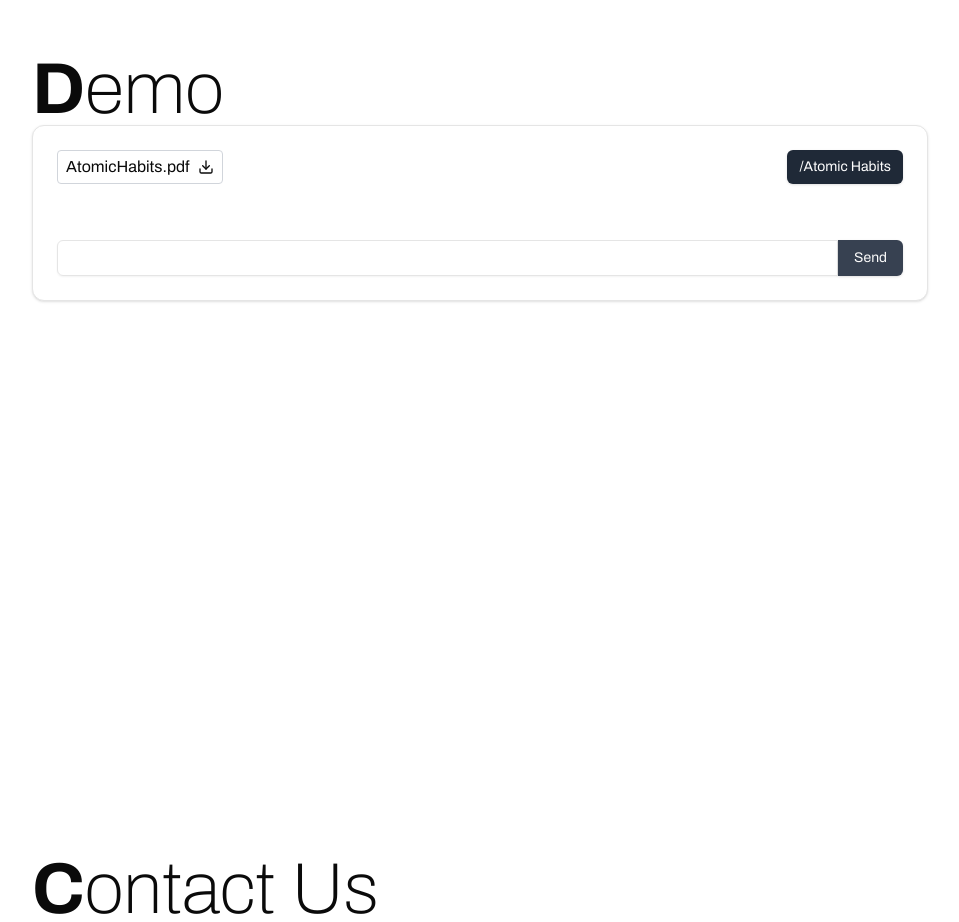
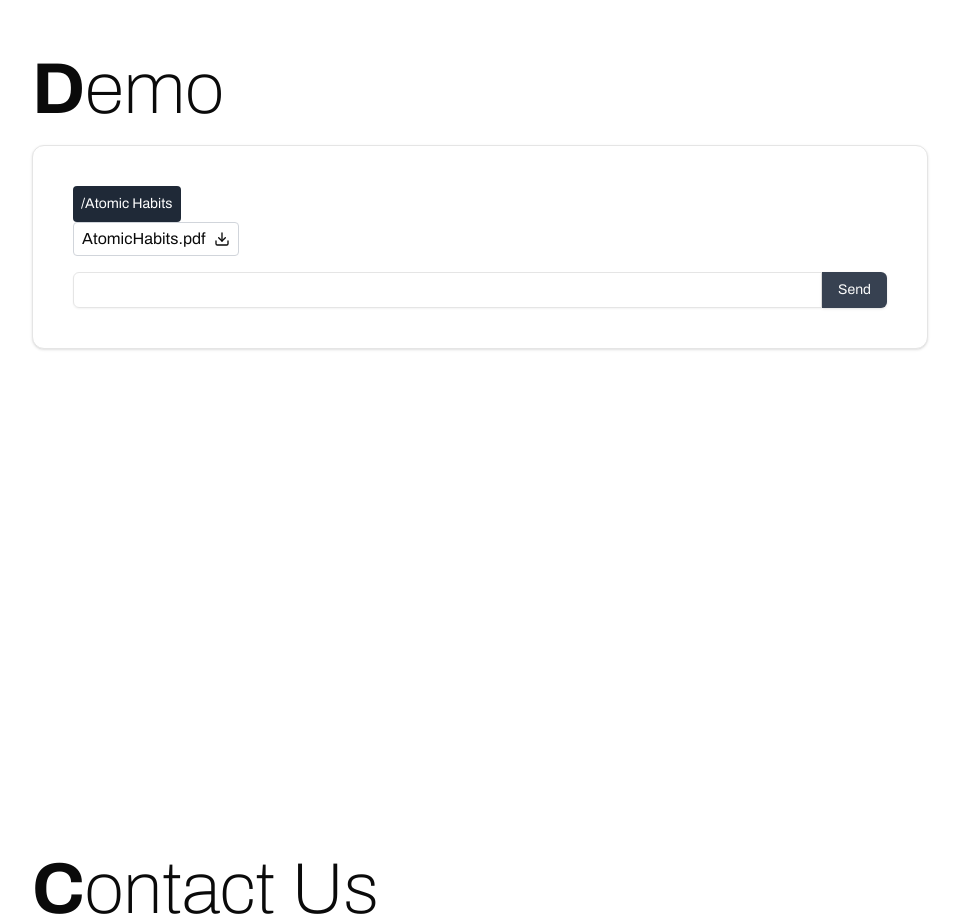
Before and after one commit to wertyaser/cfiction, a Next.js app: page / in a window 1280 px wide. Shown: the part 1860-2782 px from the top of the page, without its empty margins (160-1119 px from the left). Built offline with nearby package versions, Linux system fonts and the light colour scheme.

Commit message:
Add DaisyUI dependency and integrate into Demo component; update styling and layout

```diff
--- a/package.json
+++ b/package.json
@@ -27,6 +27,7 @@
     "@types/node": "^20",
     "@types/react": "^19",
     "@types/react-dom": "^19",
+    "daisyui": "^5.0.0",
     "eslint": "^9",
     "eslint-config-next": "15.1.7",
     "postcss": "^8",
--- a/src/app/globals.css
+++ b/src/app/globals.css
@@ -1,7 +1,7 @@
 @tailwind base;
 @tailwind components;
 @tailwind utilities;
-
+@plugin "daisyui";
 *,
 html {
   scroll-behavior: smooth;
--- a/src/components/demo.tsx
+++ b/src/components/demo.tsx
@@ -13,23 +13,18 @@ export default function Demo() {
         <span>D</span>
         <span className="font-thin">emo</span>
       </h2>
-      <div className="flex justify-center items-center">
+      <div className="flex justify-center items-center mt-5">
         <Card className="w-full">
-          <CardHeader className="pb-0">
-            <div className="flex justify-between">
-              <div className="flex items-center border border-gray-300 rounded px-2 py-1 w-fit">
-                <span className="mr-2">AtomicHabits.pdf</span>
-                <Download className="h-4 w-4 cursor-pointer" />
-              </div>
-              <Button
-                variant="default"
-                className="bg-gray-800 text-white text-sm px-3 py-1 h-auto"
-              >
-                /Atomic Habits
-              </Button>
+          {/* <CardHeader className=""></CardHeader> */}
+          <CardContent className="p-10">
+            <div className=" bg-gray-800 text-white text-sm p-2 rounded w-fit ">
+              <p>/Atomic Habits</p>
             </div>
-          </CardHeader>
-          <CardContent className="pt-10">
+            <div className="flex items-center border border-gray-300 rounded px-2 py-1 w-fit">
+              <span className="mr-2">AtomicHabits.pdf</span>
+              <Download className="h-4 w-4 cursor-pointer" />
+            </div>
+
             <div className="flex mt-4">
               <Input
                 type="text"
```
Also changed, not shown: 1 other file (tests, documents, lock files or other folders).
